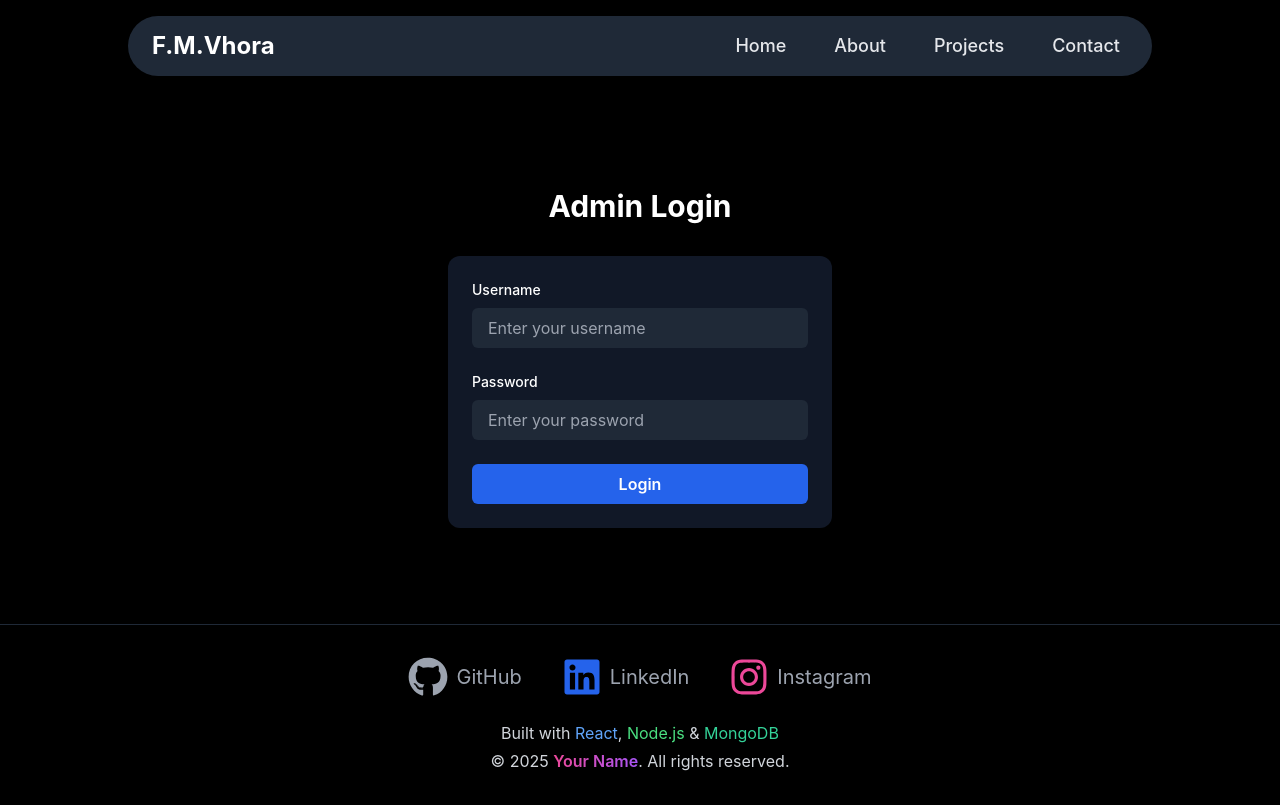
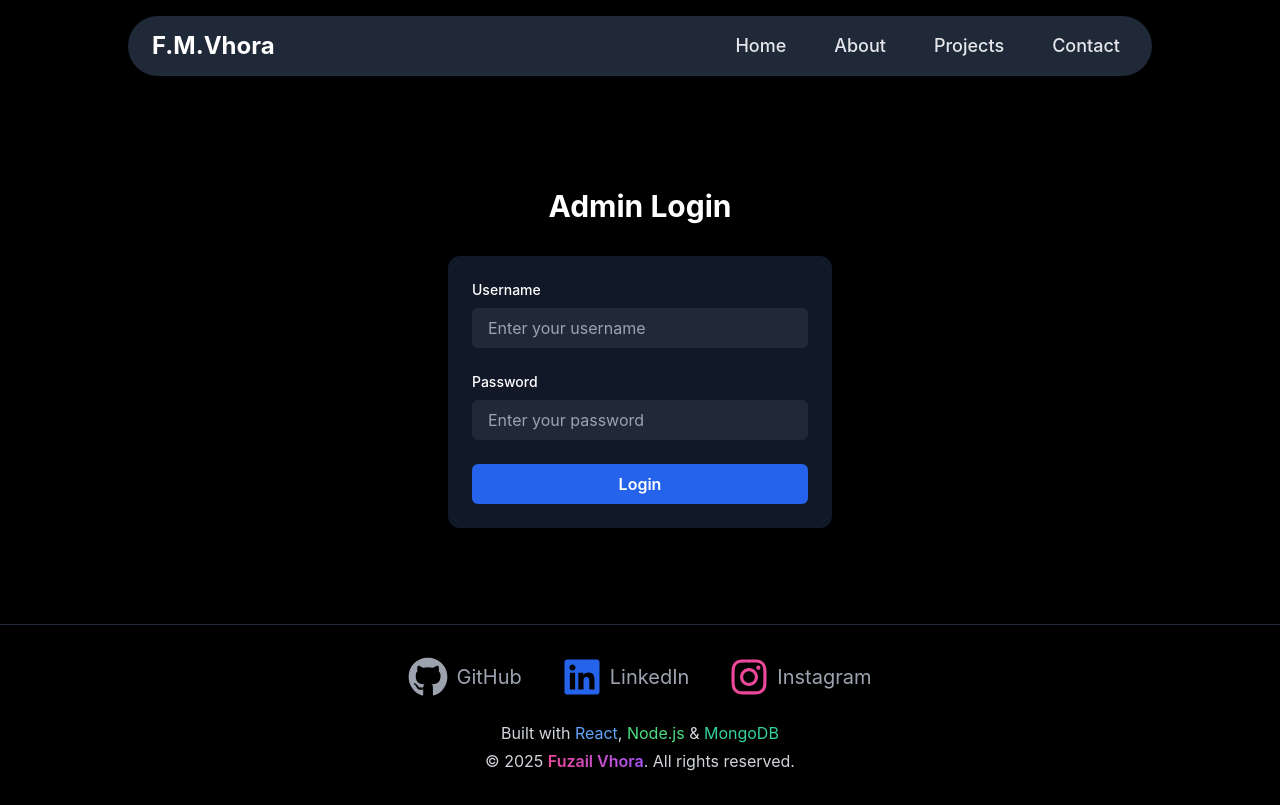
Before and after one commit to fuzavhora/myprotfolio, a React (Create React App) app: page /admin in a window 1280 px wide. Built offline with nearby package versions, Linux system fonts and the light colour scheme.

Commit message:
Update footer to display the correct name

```diff
--- a/src/components/Footer.js
+++ b/src/components/Footer.js
@@ -63,7 +63,7 @@ function Footer() {
           <p className="text-sm md:text-base">
             © {currentYear}{' '}
             <span className="bg-gradient-to-r from-pink-500 to-purple-500 bg-clip-text text-transparent font-semibold">
-              Your Name
+              Fuzail Vhora
             </span>. All rights reserved.
           </p>
         </div>
```
